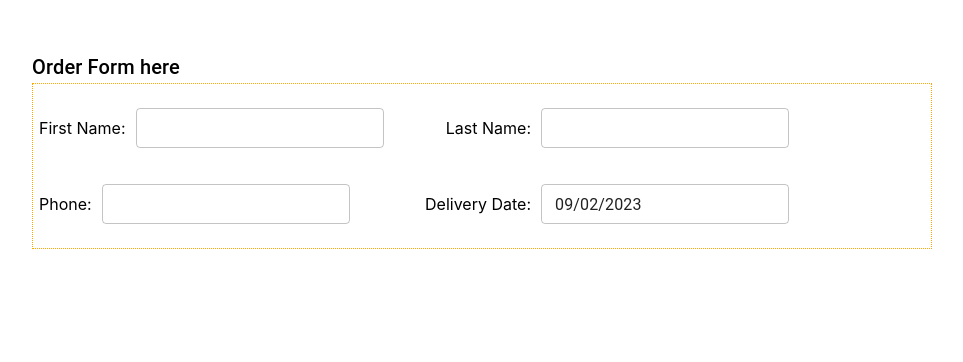
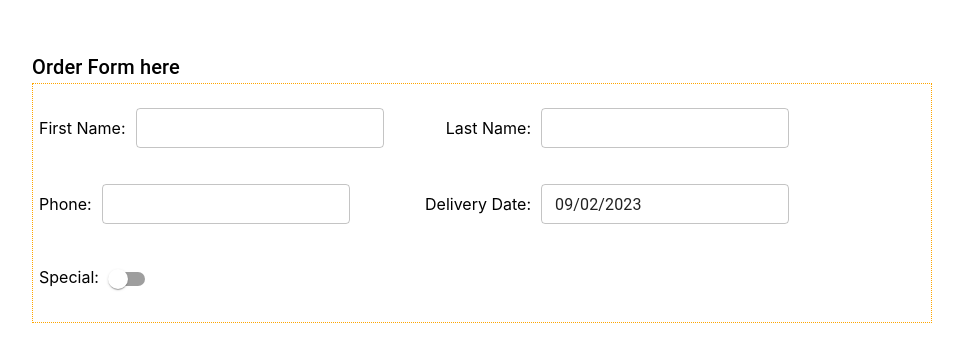
Before and after one commit to we5a/react-form-stepper, a React (Create React App) app: page /order in a window 1280 px wide. Shown: the top 362 px of the page, without its empty margins (158-1121 px from the left). Built offline with nearby package versions, Linux system fonts and the light colour scheme.

Commit message:
Add textarea

```diff
--- a/package.json
+++ b/package.json
@@ -5,6 +5,7 @@
   "dependencies": {
     "@emotion/react": "^11.11.1",
     "@emotion/styled": "^11.11.0",
+    "@mui/joy": "^5.0.0-beta.3",
     "@mui/material": "^5.14.6",
     "@mui/system": "^5.14.6",
     "@mui/x-date-pickers": "^6.12.0",
--- a/src/pages/OrderForm/OrderForm.module.scss
+++ b/src/pages/OrderForm/OrderForm.module.scss
@@ -34,3 +34,7 @@
 .datePicker {
   height: 40px;
 }
+
+.switchRow {
+  margin: 18px 0;
+}
--- a/src/pages/OrderForm/OrderForm.tsx
+++ b/src/pages/OrderForm/OrderForm.tsx
@@ -1,14 +1,22 @@
-import type { FC } from "react";
+import { useState, type FC } from "react";
 import TextField from "@mui/material/TextField";
 import { Typography } from "@mui/material";
 import { AdapterDayjs } from "@mui/x-date-pickers/AdapterDayjs";
 import dayjs, { Dayjs } from "dayjs";
 import { LocalizationProvider } from "@mui/x-date-pickers/LocalizationProvider";
 import { DatePicker } from "@mui/x-date-pickers/DatePicker";
+import Switch from "@mui/material/Switch";
+import Textarea from "@mui/joy/Textarea";
 
 import styles from "./OrderForm.module.scss";
 
 const OrderForm: FC = () => {
+  const [isSpecial, setIsSpecial] = useState<boolean>(false);
+
+  const handleChecked = (e: React.ChangeEvent<HTMLInputElement>) => {
+    setIsSpecial(e.target.checked);
+  };
+
   return (
     <div className={styles.container}>
       <Typography component={"h4"} variant="h6" className={styles.title}>
@@ -28,7 +36,6 @@ const OrderForm: FC = () => {
             <TextField id="first-name" size="small" />
           </div>
         </div>
-
         <div className={styles.inputRow}>
           <div className={styles.inputElement}>
             <label htmlFor="phone">Phone:</label>
@@ -42,13 +49,28 @@ const OrderForm: FC = () => {
                 defaultValue={dayjs("2023-09-02")}
                 disablePast
                 className={styles.datePicker}
-                slotProps={{ textField: { size: 'small', id: 'datepicker' } }}
+                slotProps={{ textField: { size: "small", id: "datepicker" } }}
               />
             </LocalizationProvider>
           </div>
+        </div>
+
+        <div className={styles.switchRow}>
+          <label htmlFor="special">Special:</label>
+          <Switch
+            id="special"
+            checked={isSpecial}
+            onChange={handleChecked}
+            inputProps={{ "aria-label": "controlled" }}
+          />
+        </div>
 
 
-        </div>
+
+
+        {isSpecial && <Textarea minRows={6} placeholder="Your comments" />}
+
+        {/* comments Delivery method Payment method */}
       </div>
     </div>
   );
```
Also changed, not shown: 1 other file (tests, documents, lock files or other folders).
